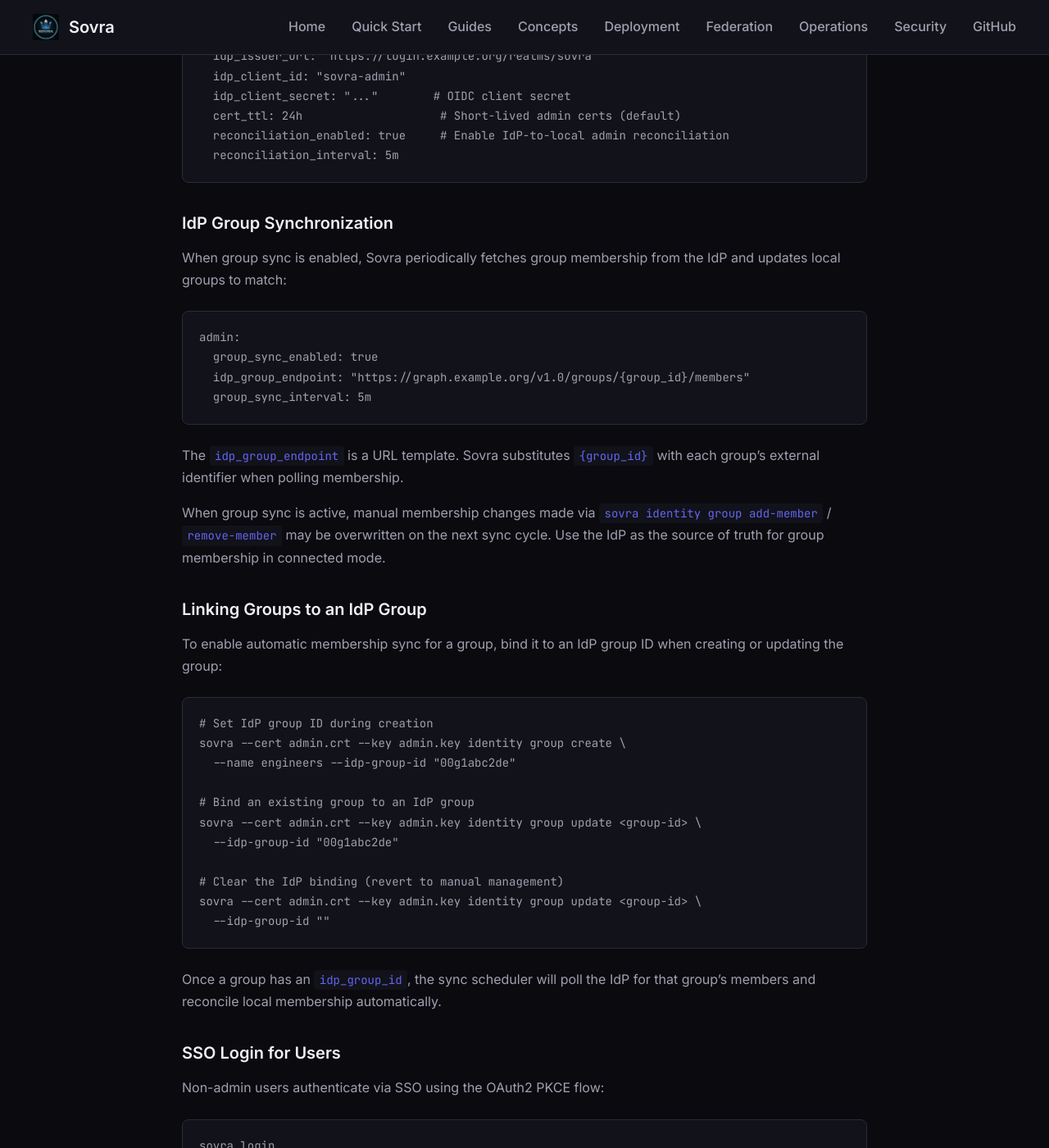
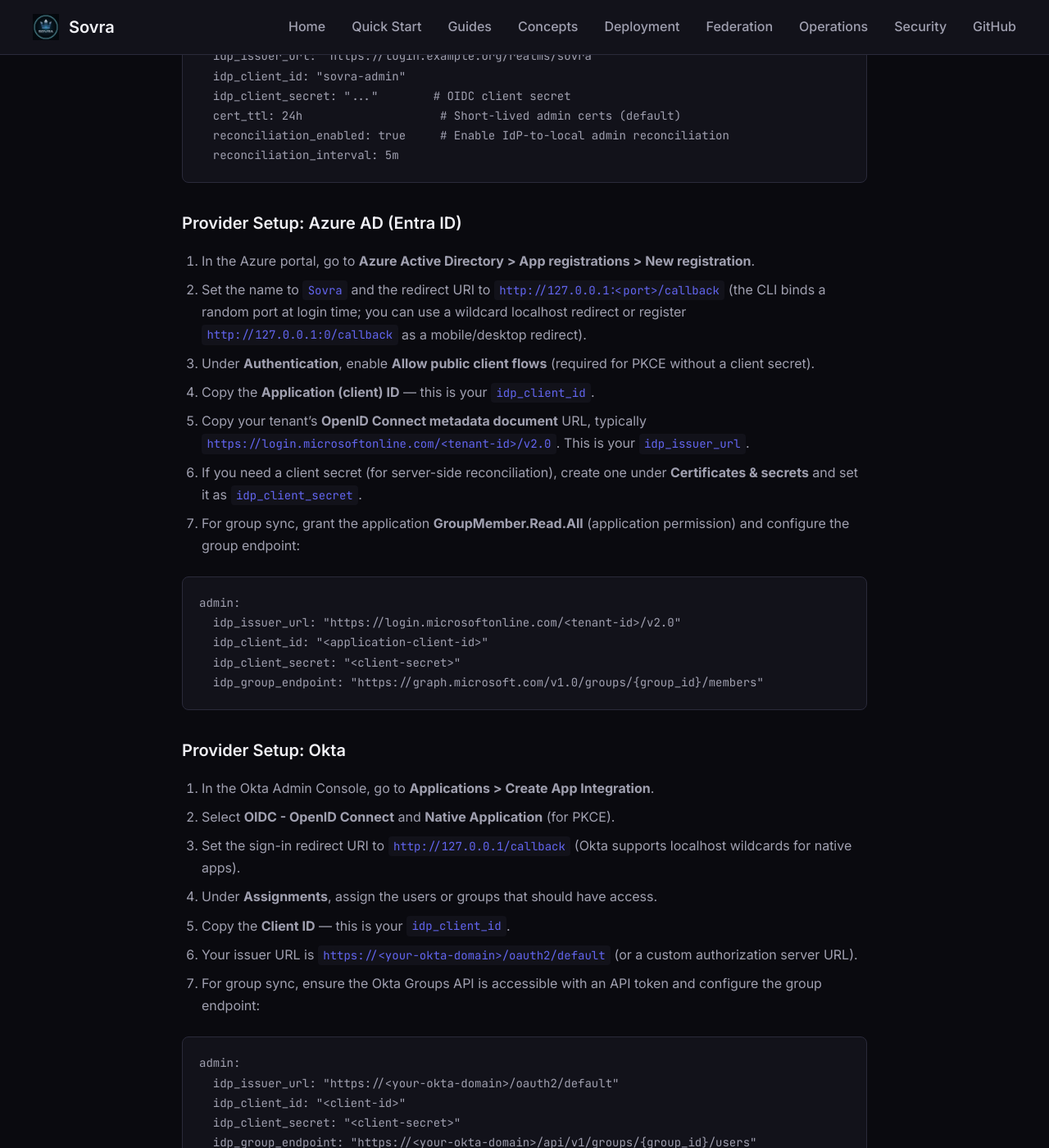
Before and after one commit to witlox/sovra, a Jekyll site: the page built from docs/guides/admin-guide.md, in a window 1280 px wide and 1400 px high, scrolled down 12289 px. Shown: the whole window at 82% size. Built offline with Jekyll 4.4.1, drawn with Linux system fonts in a browser that asks for light colours; some of the changed text lies outside the part shown.

Commit message:
added SSO examples

````diff
--- a/docs/guides/admin-guide.md
+++ b/docs/guides/admin-guide.md
@@ -211,7 +211,8 @@
   --sso-subject <SSO_SUBJECT_ID>
 ```
 
-Supported SSO providers: `azure_ad`, `okta`, `google`, `oidc`.
+Supported SSO providers: `azure_ad`, `okta`, `google`, `oidc`. See
+[Provider Setup](#provider-setup-azure-ad-entra-id) for configuration details.
 
 ### Disabling and Enabling Admins
 
@@ -492,6 +493,92 @@
   cert_ttl: 24h                    # Short-lived admin certs (default)
   reconciliation_enabled: true     # Enable IdP-to-local admin reconciliation
   reconciliation_interval: 5m
+```
+
+### Provider Setup: Azure AD (Entra ID)
+
+1. In the Azure portal, go to **Azure Active Directory > App registrations > New registration**.
+2. Set the name to `Sovra` and the redirect URI to `http://127.0.0.1:<port>/callback`
+   (the CLI binds a random port at login time; you can use a wildcard localhost
+   redirect or register `http://127.0.0.1:0/callback` as a mobile/desktop redirect).
+3. Under **Authentication**, enable **Allow public client flows** (required for
+   PKCE without a client secret).
+4. Copy the **Application (client) ID** — this is your `idp_client_id`.
+5. Copy your tenant's **OpenID Connect metadata document** URL, typically
+   `https://login.microsoftonline.com/<tenant-id>/v2.0`. This is your
+   `idp_issuer_url`.
+6. If you need a client secret (for server-side reconciliation), create one
+   under **Certificates & secrets** and set it as `idp_client_secret`.
+7. For group sync, grant the application **GroupMember.Read.All** (application
+   permission) and configure the group endpoint:
+
+```yaml
+admin:
+  idp_issuer_url: "https://login.microsoftonline.com/<tenant-id>/v2.0"
+  idp_client_id: "<application-client-id>"
+  idp_client_secret: "<client-secret>"
+  idp_group_endpoint: "https://graph.microsoft.com/v1.0/groups/{group_id}/members"
+```
+
+### Provider Setup: Okta
+
+1. In the Okta Admin Console, go to **Applications > Create App Integration**.
+2. Select **OIDC - OpenID Connect** and **Native Application** (for PKCE).
+3. Set the sign-in redirect URI to `http://127.0.0.1/callback` (Okta supports
+   localhost wildcards for native apps).
+4. Under **Assignments**, assign the users or groups that should have access.
+5. Copy the **Client ID** — this is your `idp_client_id`.
+6. Your issuer URL is `https://<your-okta-domain>/oauth2/default` (or a custom
+   authorization server URL).
+7. For group sync, ensure the Okta Groups API is accessible with an API token
+   and configure the group endpoint:
+
+```yaml
+admin:
+  idp_issuer_url: "https://<your-okta-domain>/oauth2/default"
+  idp_client_id: "<client-id>"
+  idp_client_secret: "<client-secret>"
+  idp_group_endpoint: "https://<your-okta-domain>/api/v1/groups/{group_id}/users"
+```
+
+### Provider Setup: Google Workspace
+
+1. In the Google Cloud Console, go to **APIs & Services > Credentials > Create
+   OAuth client ID**.
+2. Select **Desktop app** as the application type.
+3. Copy the **Client ID** and **Client secret**.
+4. The issuer URL for Google is always `https://accounts.google.com`.
+5. For group sync, enable the **Admin SDK API** in the Cloud Console and use
+   a service account with domain-wide delegation. The group endpoint uses the
+   Directory API:
+
+```yaml
+admin:
+  idp_issuer_url: "https://accounts.google.com"
+  idp_client_id: "<client-id>.apps.googleusercontent.com"
+  idp_client_secret: "<client-secret>"
+  idp_group_endpoint: "https://admin.googleapis.com/admin/directory/v1/groups/{group_id}/members"
+```
+
+### Provider Setup: Generic OIDC
+
+Any OIDC-compliant provider works with Sovra. You need three values from your
+provider:
+
+- **Issuer URL** — the base URL that serves `/.well-known/openid-configuration`
+- **Client ID** — from the application/client registration
+- **Client secret** (optional) — only needed for server-side reconciliation
+
+Configure your provider's application with:
+- **Grant type**: Authorization Code with PKCE
+- **Redirect URI**: `http://127.0.0.1/callback` (localhost, any port)
+- **Scopes**: `openid profile email`
+
+```yaml
+admin:
+  idp_issuer_url: "https://idp.example.org/realms/sovra"
+  idp_client_id: "<client-id>"
+  idp_client_secret: "<client-secret>"
 ```
 
 ### IdP Group Synchronization
````
